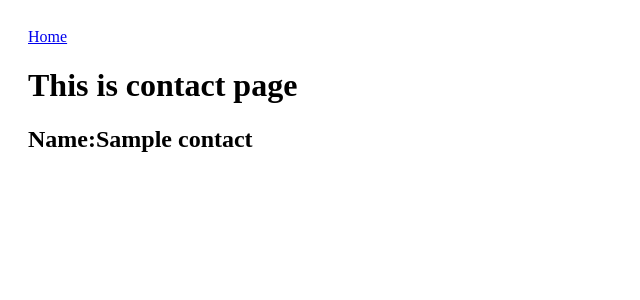
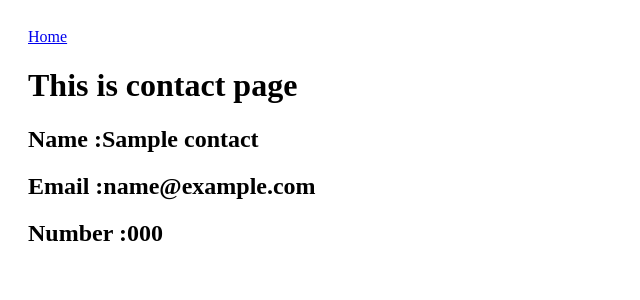
Before and after one commit to VaibhavSiroha/DjangoContactsApp, a Django app: page /contact/1/ in a window 1280 px wide. Shown: the top 300 px of the page, without its empty margins (0-640 px from the left). Run offline with Django 5.2, Linux system fonts and the light colour scheme; tables that the repository leaves empty hold one stand-in row (values such as "Sample post").

Commit message:
Update contact page template to improve formatting and display contact details

```diff
--- a/ContactsApp/main/templates/main/contact.html
+++ b/ContactsApp/main/templates/main/contact.html
@@ -1,4 +1,6 @@
 {% extends 'main.html' %} {% block content %}
 <h1>This is contact page</h1>
-<h2>Name:{{contact.name}}</h2>
+<h2>Name :{{contact.name}}</h2>
+<h2>Email :{{contact.email}}</h2>
+<h2>Number :{{contact.number}}</h2>
 {% endblock content %}
```
